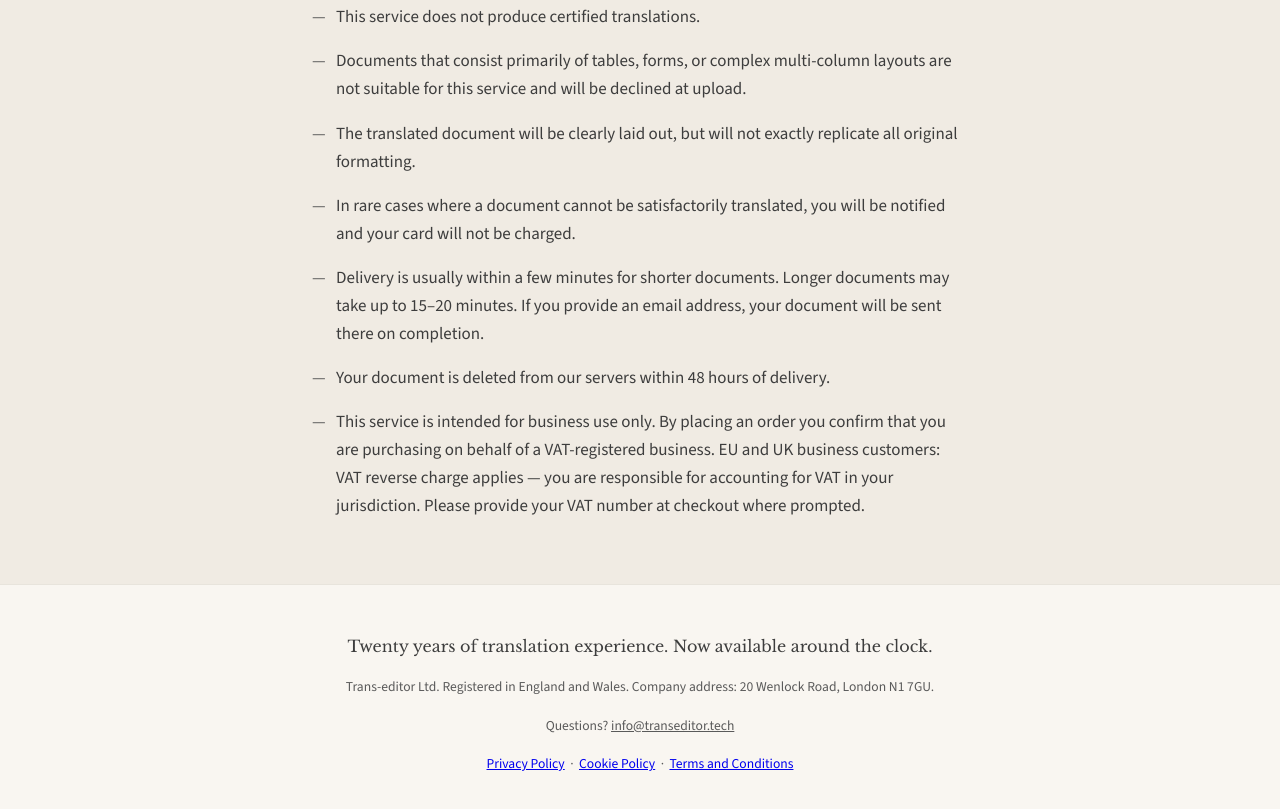
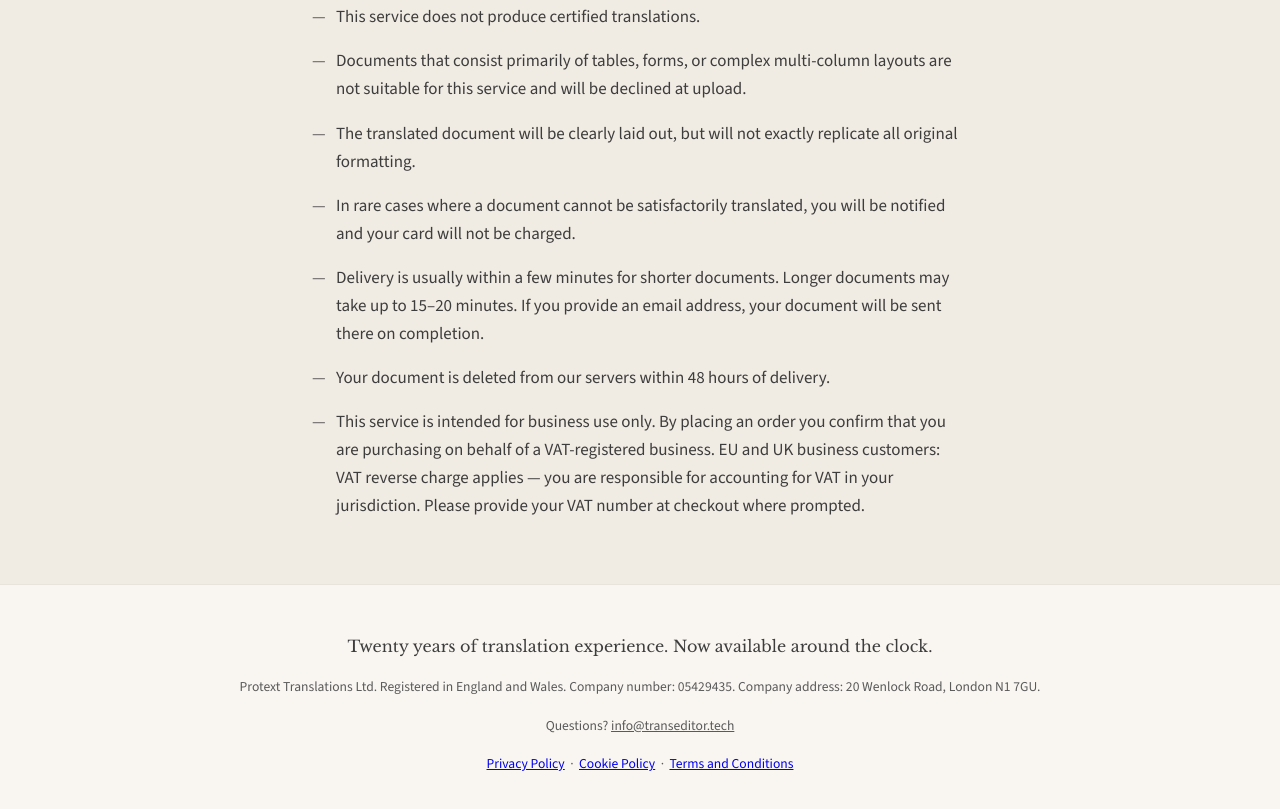
Before and after one commit to Hugh-Tancred/translation-service, a website: page public/trans-editor-website.html in a window 1280 px wide. Shown: the part 4115-4924 px from the top of the page. Drawn offline with nearby package versions, Linux system fonts and the light colour scheme.

Commit message:
Fix company registration in footer

```diff
--- a/public/trans-editor-website.html
+++ b/public/trans-editor-website.html
@@ -778,7 +778,7 @@
     <footer>
         <div class="footer-content">
             <p class="footer-main">Twenty years of translation experience. Now available around the clock.</p>
-            <p class="footer-legal">Trans-editor Ltd. Registered in England and Wales. Company address: 20 Wenlock Road, London N1 7GU.</p>
+            <p class="footer-legal">Protext Translations Ltd. Registered in England and Wales. Company number: 05429435. Company address: 20 Wenlock Road, London N1 7GU.</p>
             <p class="footer-contact">Questions? <a href="mailto:info@transeditor.tech">info@transeditor.tech</a></p>
             <p class="footer-legal" style="margin-top:1rem;">
                 <a href="https://www.iubenda.com/privacy-policy/57313695" class="iubenda-white iubenda-noiframe iubenda-embed">Privacy Policy</a>
```
